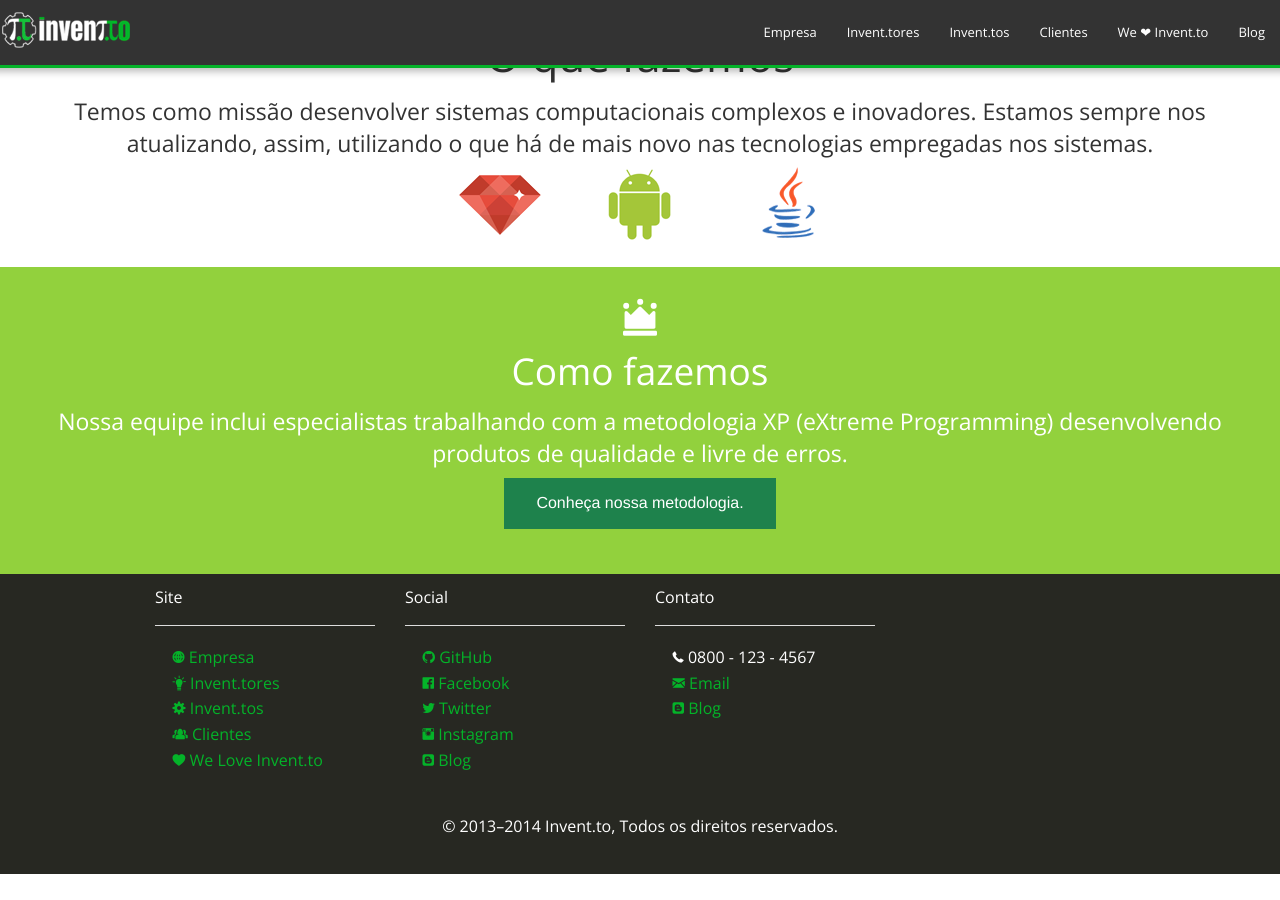
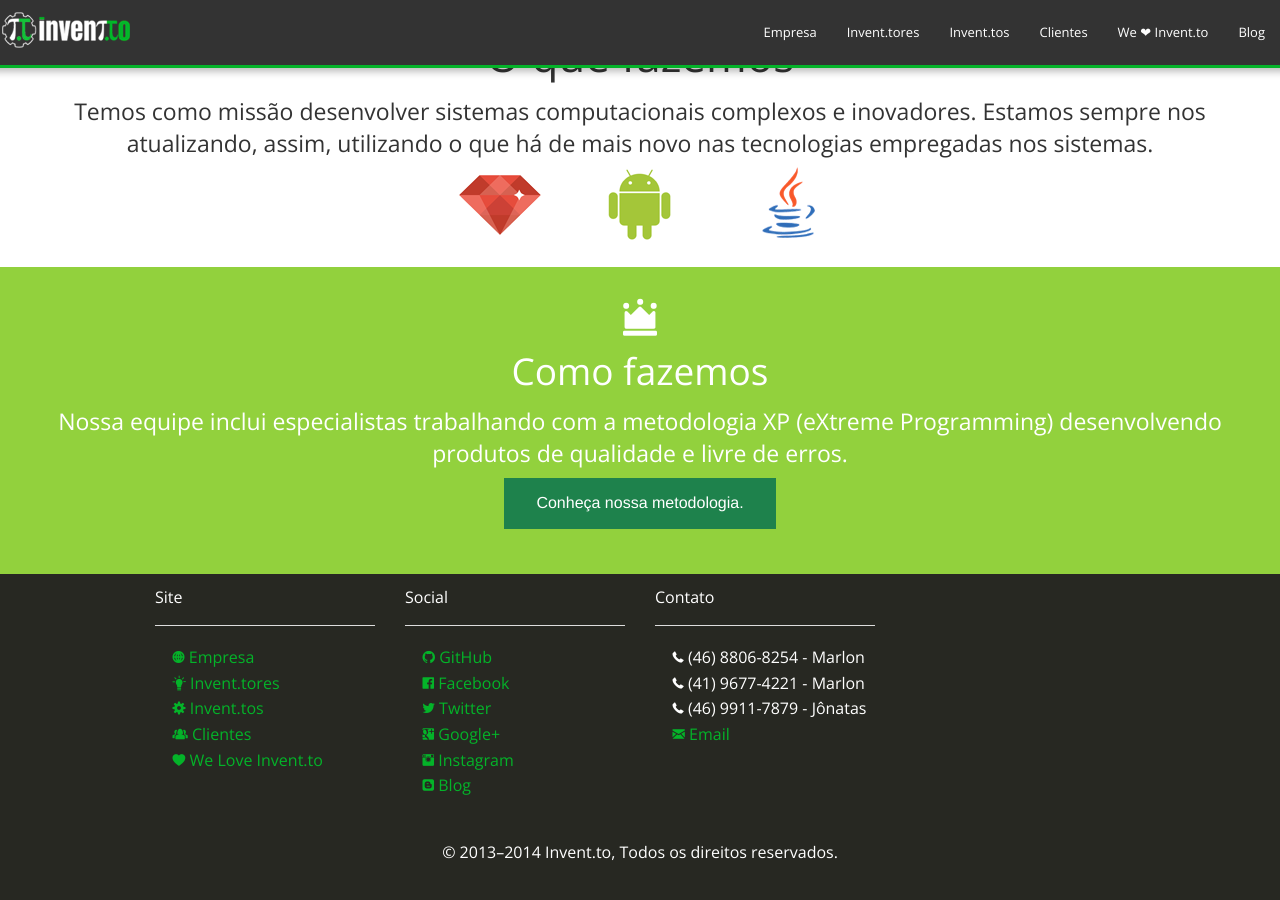
Before and after one commit to inventto/inventto_site, a Jekyll site: the page built from index.html, in a window 1280 px wide and 900 px high, scrolled down 1017 px. Built offline with Jekyll 4.4.1, drawn with Linux system fonts in a browser that asks for light colours; before the commit the page ends 1891 px from its top, so only the background shows below that.

Commit message:
Alterações no footer #17 0.5h

```diff
--- a/_includes/footer.html
+++ b/_includes/footer.html
@@ -20,8 +20,9 @@
                    <li><a href="https://github.com/inventto/" class="fi-social-github"> GitHub </a></li>
                   <li><a href="https://www.facebook.com/sistemaacademias" class="facebook fi-social-facebook"> Facebook </a></li>
                   <li><a href="https://twitter.com/Invent_to" class="fi-social-twitter"> Twitter</a></li>
+                  <li><a href="https://plus.google.com/114036167271030590907/" class="fi-social-google-plus"> Google+ </a></li>
                   <li><a href="http://instagram.com/inventtores" class="fi-social-instagram"> Instagram </a></li>
-                  <li><a href="#" class="fi-social-blogger"> Blog</a></li>
+                  <li><a href="/blog" class="fi-social-blogger"> Blog</a></li>
                 </ul>
              </div>
 
@@ -30,9 +31,10 @@
               <hr>
               <ul class="home-social ">
 
-                  <li><span class="fi-telephone"> 0800 - 123 - 4567</span></a></li>
-                  <li><a href="mailto:comercial@academi.as" class="fi-mail"> Email</a></li>
-                  <li><a href="#" class="fi-social-blogger"> Blog</a></li>
+                  <li><span class="fi-telephone"> (46) 8806-8254 - Marlon </span></a></li>
+                  <li><span class="fi-telephone"> (41) 9677-4221 - Marlon </span></a></li>
+                  <li><span class="fi-telephone"> (46) 9911-7879 - Jônatas </span></a></li>
+                  <li><a href="mailto:contato@invent.to" class="fi-mail"> Email</a></li>
                 </ul>
              </div>
 
```
Also changed, not shown: img/apl.png (added), img/nti.png (added), img/nubetec.png (added).
